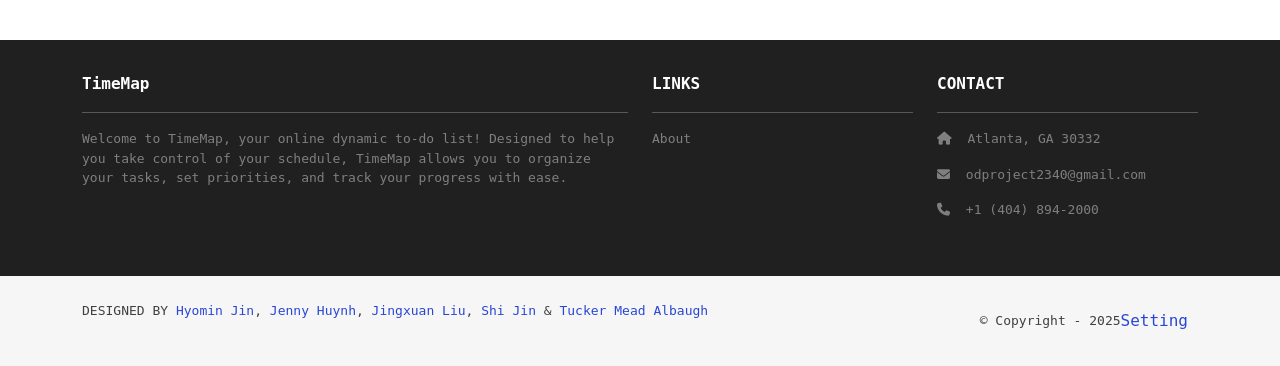
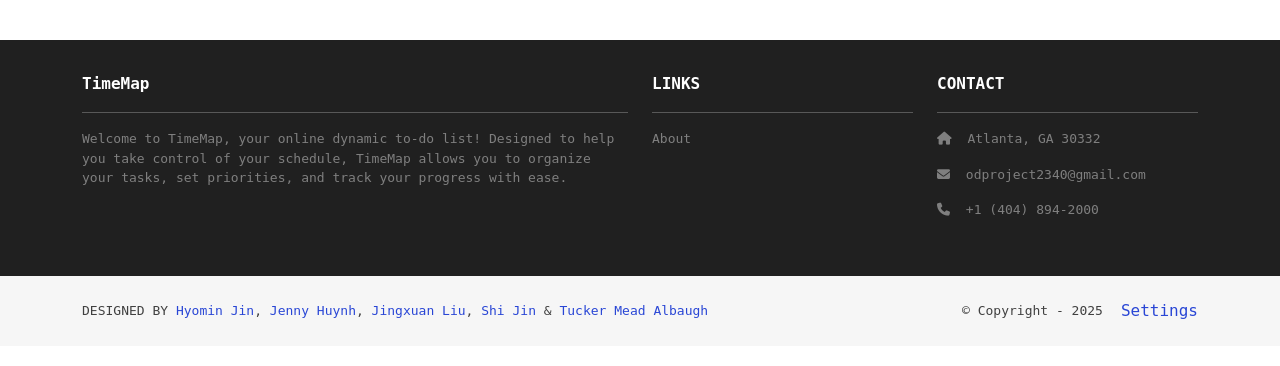
Before and after one commit to jingxuanliu1/timeMap, a Django app: page /about in a window 1280 px wide. Shown: the part 833-1199 px from the top of the page. After the commit the page ends 1152 px from the top, so only its background shows below. Run offline with Django 5.2, Linux system fonts and the light colour scheme; some libraries are stand-ins or nearby versions.

Commit message:
settings location

```diff
--- a/timeMap/templates/base.html
+++ b/timeMap/templates/base.html
@@ -120,9 +120,9 @@
             target="_blank">Tucker Mead Albaugh</a>
           </span>
         </div>
-        <div style="display: flex; justify-content: space-between; align-items: center; padding: 10px;">
+        <div style="display: flex; justify-content: space-between; align-items: center;">
           <span>© Copyright - 2025</span>
-          <a class="nav-link" href="{% url 'home.settings' %}">Setting</a>
+          <a class="nav-link" href="{% url 'home.settings' %}" style="margin-left: 18px;">Settings</a>
         </div>
       </div>
     </section>
```
Also changed, not shown: db.sqlite3.
